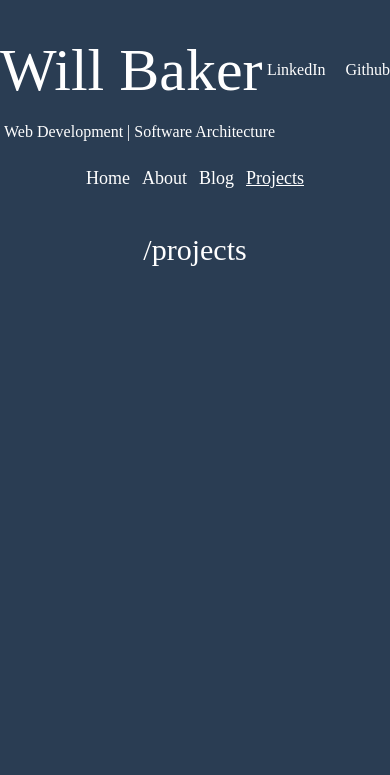
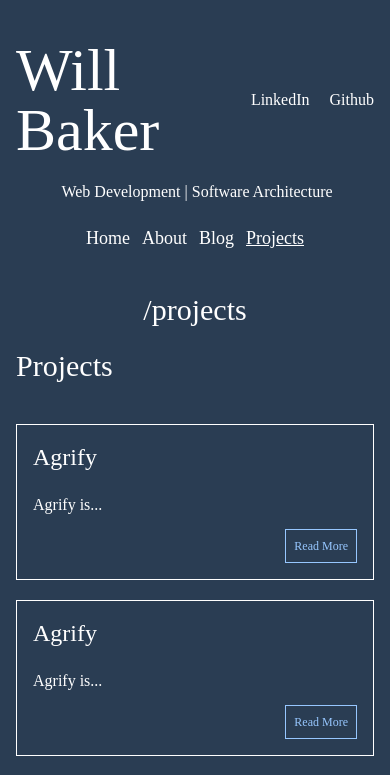
Before and after one commit to TRiBotWillB/blog, a Nuxt app in the folder frontend/: page /projects in a window 390 px wide. Shown: the top 775 px of the page. Built offline with nearby package versions, Linux system fonts and the light colour scheme.

Commit message:
Updated responsiveness, added projects page

```diff
--- a/frontend/components/Header.vue
+++ b/frontend/components/Header.vue
@@ -13,8 +13,7 @@
       </div>
     </div>
 
-    <div class="mt-5">
-
+    <div class="mt-5 text-center md:text-left">
       <span class="font-light ml-1">
         Web Development | Software Architecture
       </span>
--- a/frontend/components/LatestPosts.vue
+++ b/frontend/components/LatestPosts.vue
@@ -27,7 +27,7 @@ const latestPosts = [
 
 <template>
   <div>
-    <h2 class="text-2xl text-white mb-5 font-title">Latest Posts</h2>
+    <h2 class="text-3xl text-white mb-5 font-title">Latest Posts</h2>
 
     <div v-for="blog in latestPosts" class="border border-white p-5 flex flex-col mt-10">
       <div class="flex">
--- a/frontend/layouts/default.vue
+++ b/frontend/layouts/default.vue
@@ -3,7 +3,7 @@
 </script>
 
 <template>
-  <div class="container mx-auto">
+  <div class="container mx-auto px-4">
     <Header/>
 
     <div class="w-full md:w-2/3 lg:w/1/3 mx-auto mt-10">
--- a/frontend/pages/about.vue
+++ b/frontend/pages/about.vue
@@ -8,7 +8,6 @@ import LatestPosts from "~/components/LatestPosts.vue";
   <main class="container mx-auto">
     <h1 class="text-3xl text-center font-title">/about</h1>
 
-    <LatestPosts class="mt-5" />
 
   </main>
 </template>
--- a/frontend/pages/blog.vue
+++ b/frontend/pages/blog.vue
@@ -1,10 +1,13 @@
 <script setup lang="ts">
 
+import LatestPosts from "~/components/LatestPosts.vue";
 </script>
 
 <template>
   <main class="container mx-auto mt-10">
-    <h1 class="text-3xl text-center">/blog</h1>
+    <h1 class="text-3xl font-title text-center">/blog</h1>
+
+    <LatestPosts class="mt-5" />
   </main>
 </template>
 
--- a/frontend/pages/projects.vue
+++ b/frontend/pages/projects.vue
@@ -1,10 +1,66 @@
 <script setup lang="ts">
+interface Project {
+  id: string;
+  title: string;
+  year: number;
+  summary: string
+}
+
+const projects = [
+  {
+    id: '123',
+    title: "Agrify",
+    year: 2023,
+    summary: "Agrify is..."
+  },
+  {
+    id: '123',
+    title: "Agrify",
+    year: 2023,
+    summary: "Agrify is..."
+  },
+  {
+    id: '123',
+    title: "Agrify",
+    year: 2023,
+    summary: "Agrify is..."
+  },
+  {
+    id: '123',
+    title: "Agrify",
+    year: 2023,
+    summary: "Agrify is..."
+  },
+] as Project[]
 
 </script>
 
 <template>
   <main class="container mx-auto mt-10">
-    <h1 class="text-3xl text-center">/projects</h1>
+    <h1 class="text-3xl font-title text-center">/projects</h1>
+
+    <div class="mt-5">
+      <h2 class="text-3xl font-title">
+        Projects
+      </h2>
+
+      <div class="grid grid-cols-1 md:grid-cols-2 gap-5 mt-10">
+
+        <div v-for="project in projects" class="border border-white p-4 flex flex-col">
+          <h3 class="font-title text-2xl">{{project.title}}</h3>
+
+          <p class="mt-5">
+            {{project.summary}}
+          </p>
+
+
+          <NuxtLink :to="project.id" class="mt-3 ml-auto btn">
+            Read More
+          </NuxtLink>
+        </div>
+
+      </div>
+    </div>
   </main>
 </template>
 
```
